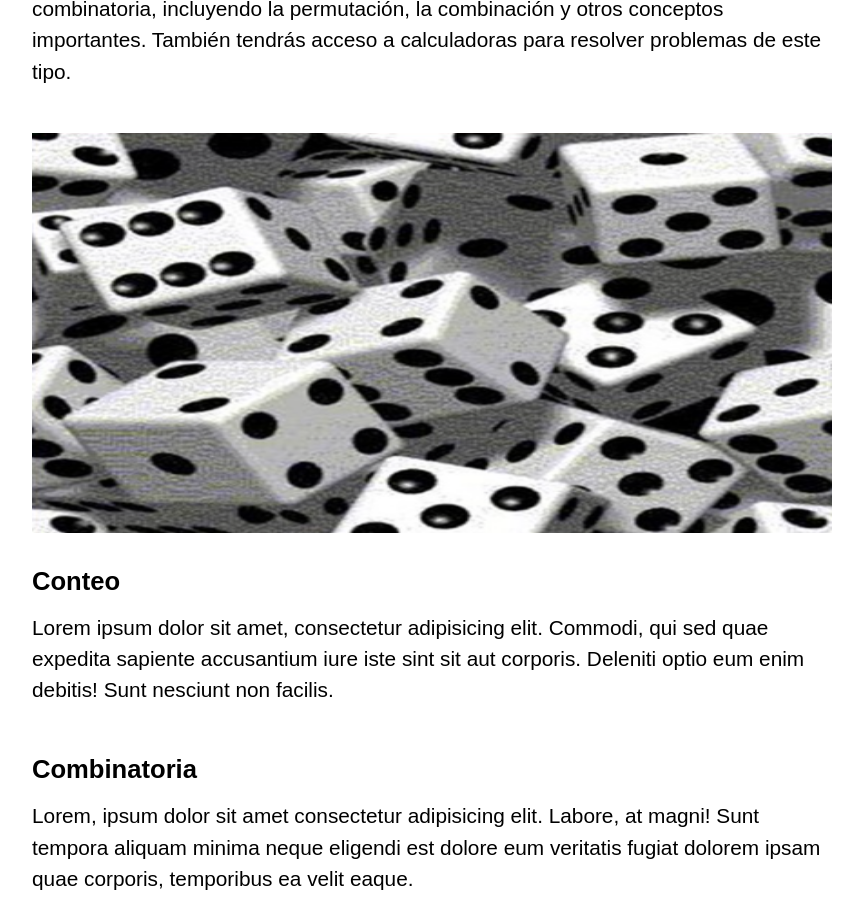
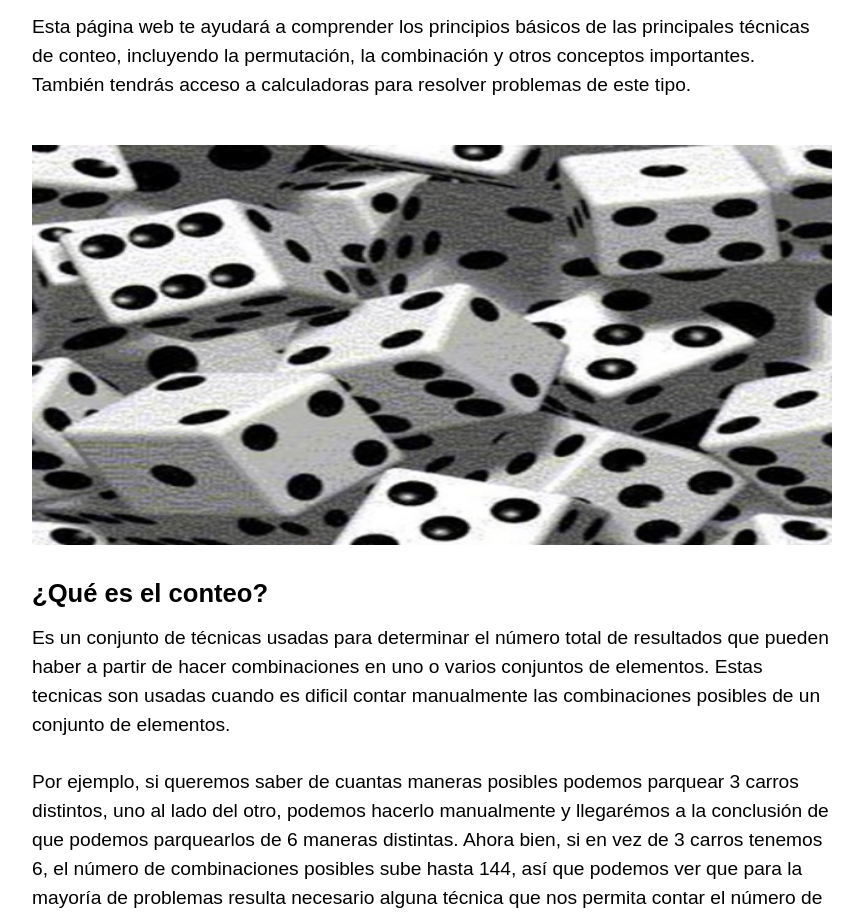
Before and after one commit to SebaScript/A-D_HolaMundo, a plain HTML site: page Taller2/index.html in a window 1280 px wide. Shown: the part 137-1055 px from the top of the page, without its empty margins (208-1071 px from the left). Drawn offline with Linux system fonts and the light colour scheme.

Commit message:
Nueva información agregada y estilada

```diff
--- a/Taller2/index.html
+++ b/Taller2/index.html
@@ -8,19 +8,34 @@
 </head>
 <body>
   <header>
-    <h1>Principios de conteo y combinatoria</h1>
+    <h1>Principios de conteo, permutaciones y combinaciones</h1>
   </header>
   <main>
-      <p>Esta página web te ayudará a comprender los principios básicos del conteo y la combinatoria, incluyendo la permutación, la combinación y otros conceptos importantes. También tendrás acceso a calculadoras para resolver problemas de este tipo.</p>
+    <p>Esta página web te ayudará a comprender los principios básicos de las principales técnicas de conteo, incluyendo la permutación, la combinación y otros conceptos importantes. También tendrás acceso a calculadoras para resolver problemas de este tipo.</p>
     <img src="img/dados.png" alt="dados">
     <section>
-      <h2>Conteo</h2>
-      <p>Lorem ipsum dolor sit amet, consectetur adipisicing elit. Commodi, qui sed quae expedita sapiente accusantium iure iste sint sit aut corporis. Deleniti optio eum enim debitis! Sunt nesciunt non facilis.</p>
+      <h2>¿Qué es el conteo?</h2>
+      <p>Es un conjunto de técnicas usadas para determinar el número total de resultados que pueden haber
+        a partir de hacer combinaciones en uno o varios conjuntos de elementos. Estas tecnicas son usadas
+        cuando es dificil contar manualmente las combinaciones posibles de un conjunto de elementos.
+        <br>
+        <br>
+        Por ejemplo, si queremos saber de cuantas maneras posibles podemos parquear 3 carros distintos, uno al lado
+        del otro, podemos hacerlo manualmente y llegarémos a la conclusión de que podemos
+        parquearlos de 6 maneras distintas. Ahora bien, si en vez de 3 carros tenemos 6, el número de combinaciones
+        posibles sube hasta 144, así que podemos ver que para la mayoría de problemas resulta necesario alguna
+        técnica que nos permita contar el número de combinaciones posibles de una manera más fácil y rapida. Para esto
+        utilizaremos las tecnicas de conteo.
+      </p>
     </section>
     <section>
-        <h2>Combinatoria</h2>
+        <h2>Principio multiplicativo</h2>
         <p>Lorem, ipsum dolor sit amet consectetur adipisicing elit. Labore, at magni! Sunt tempora aliquam minima neque eligendi est dolore eum veritatis fugiat dolorem ipsam quae corporis, temporibus ea velit eaque.</p>
     </section>
+    <section>
+      <h2>Principio aditivo</h2>
+      <p>Lorem, ipsum dolor sit amet consectetur adipisicing elit. Labore, at magni! Sunt tempora aliquam minima neque eligendi est dolore eum veritatis fugiat dolorem ipsam quae corporis, temporibus ea velit eaque.</p>
+  </section>
     <section>
         <h2>Permutación</h2>
         <p>Lorem ipsum dolor sit, amet consectetur adipisicing elit. Labore, veritatis eius iste nisi provident animi unde sapiente, harum debitis ratione et. Sint dolore commodi deserunt facere est magni esse! Mollitia.</p>
@@ -37,7 +52,7 @@
       <h2>Calculadoras</h2>
       <p>Utiliza las siguientes calculadoras para ayudarte a resolver problemas de conteo:</p>
       <ul>
-        <li><a href="calculadora_conteo.html">Calculadora de conteo</a></li>
+        <li><a href="calculadora_conteo.html">Calculadora de principios de conteo</a></li>
         <li><a href="calculadora_permutacion.html">Calculadora de permutación</a></li>
         <li><a href="calculadora_combinacion.html">Calculadora de combinación</a></li>
         <li><a href="calculadora_combinacion.html">Calculadora de variación</a></li>
--- a/Taller2/styles/main.css
+++ b/Taller2/styles/main.css
@@ -18,7 +18,7 @@ h1 {
 img {
     margin-top: 30px;
     margin-bottom: 30px;
-    width: 800px;
+    width: 100%;
     height: 400px;
 }
 
@@ -27,7 +27,7 @@ main {
     max-width: 800px;
     margin: 0 auto;
     padding: 1rem;
-  }
+}
 
 h2 {
     font-size: 1.6rem;
@@ -35,7 +35,7 @@ h2 {
 }
 
 p {
-    font-size: 1.3rem;
+    font-size: 1.2rem;
     line-height: 1.5;
     margin-bottom: 1rem;
 }
```
